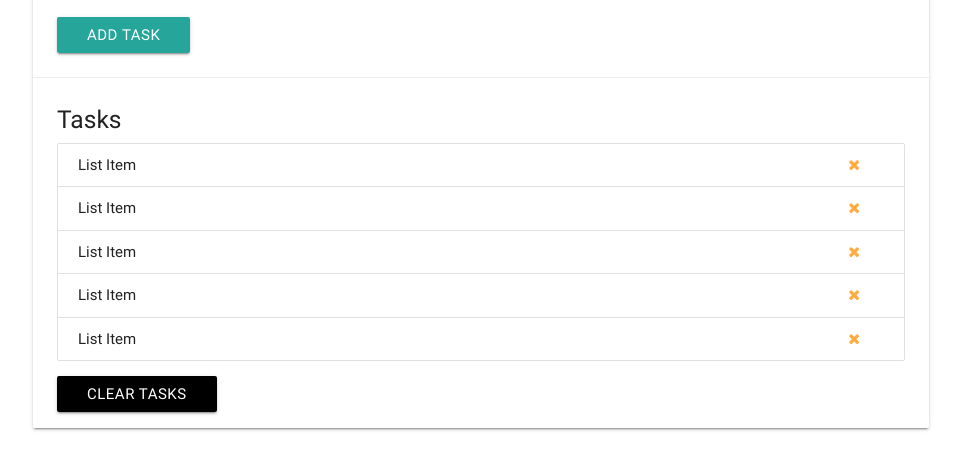
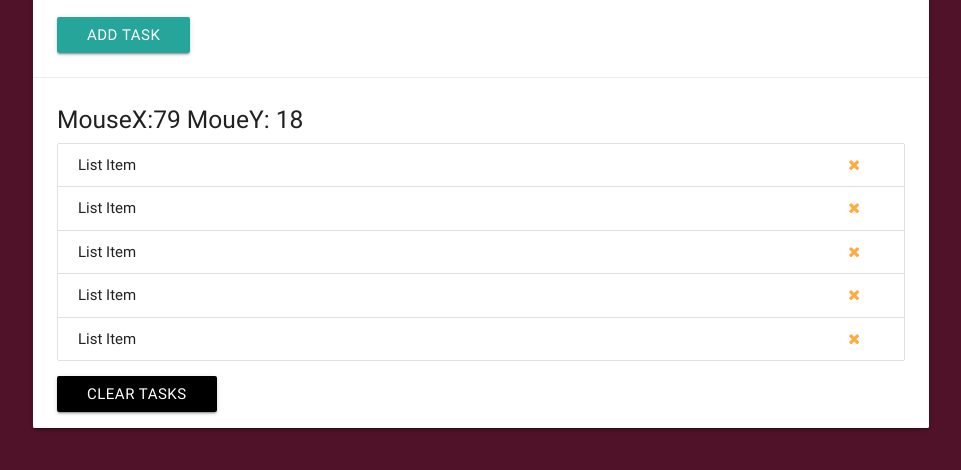
Before and after one commit to Monirul-Alam/javascript-practice, a plain HTML site: page DOM Manipulation/indexDom.html in a window 1280 px wide. Both pictures are taken after a click on the link "CLEAR TASKS". Shown: the part 156-626 px from the top of the page, without its empty margins (159-1120 px from the left). Drawn offline with nearby package versions, Linux system fonts and the light colour scheme.

Commit message:
Mouse Event

```diff
--- a/DOM Manipulation/indexDom.html
+++ b/DOM Manipulation/indexDom.html
@@ -70,7 +70,7 @@
   </div>
   <script src="https://code.jquery.com/jquery-3.2.1.js" integrity="sha256-DZAnKJ/6XZ9si04Hgrsxu/8s717jcIzLy3oi35EouyE=" crossorigin="anonymous"></script>
   <script src="https://cdnjs.cloudflare.com/ajax/libs/materialize/0.100.2/js/materialize.min.js"></script>
-  <script src="EventListener.js"></script>
+  <script src="mouseEvent.js"></script>
 </body>
 
 </html>
--- /dev/null
+++ b/DOM Manipulation/mouseEvent.js
@@ -0,0 +1,41 @@
+const clearBtn = document.querySelector('.clear-tasks');
+const card = document.querySelector('.card');
+const heading = document.querySelector('h5');
+
+// Click
+// clearBtn.addEventListener('click', runEvent);
+
+// Double Click
+// clearBtn.addEventListener('dblclick', runEvent);
+
+// Mousedown
+// clearBtn.addEventListener('mousedown', runEvent);
+
+// Mouseup
+// clearBtn.addEventListener('mouseup', runEvent);
+
+// Mouseenter
+//card.addEventListener('mouseenter', runEvent);
+
+// Mouseenter
+//card.addEventListener('mouseenter', runEvent);
+// Mouseleave
+//card.addEventListener('mouseleave', runEvent);
+
+// Mouseover
+//card.addEventListener('mouseover', runEvent);
+// Mouseout
+//card.addEventListener('mouseout', runEvent);
+// Mousemove
+card.addEventListener('mousemove', runEvent);
+
+
+
+// Event Handler
+function runEvent(e) {
+  console.log(`Event type: ${e.type}`);
+
+  heading.innerHTML =`MouseX:${e.offsetX} MoueY: ${e.offsetY}`;
+   document.body.style.backgroundColor = `rgb(${e.offsetX}, ${e.offsetY}, 40)`;
+
+}
```
